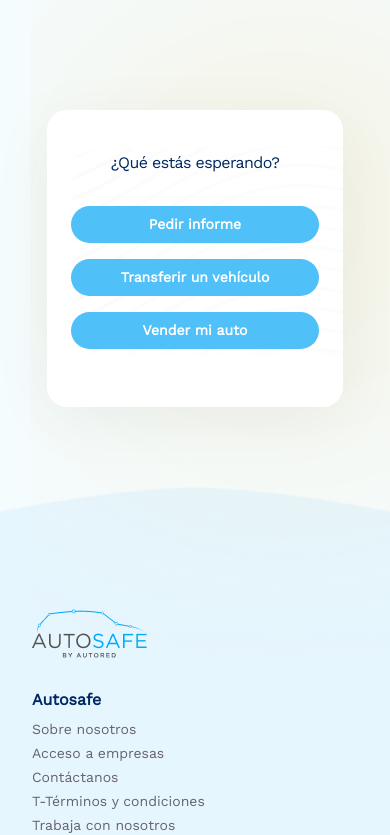
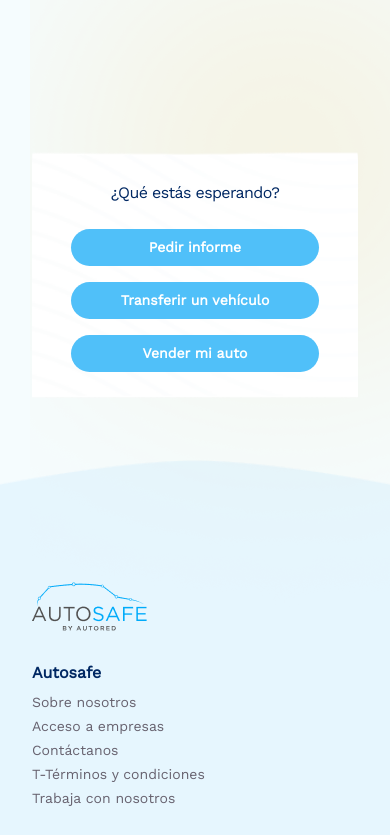
Before and after one commit to MamtazDev/paginaweb, a React (Vite) app: page / in a window 390 px wide. Shown: the part 3390-4225 px from the top of the page. Built offline with nearby package versions, Linux system fonts and the light colour scheme.

Commit message:
update blur images

```diff
--- a/src/Components/Questions/Questions.css
+++ b/src/Components/Questions/Questions.css
@@ -1,13 +1,17 @@
 .common_header3 {
+    color: var(--paleta-blue-dark, #002863);
     text-align: center;
+    font-family: Work Sans;
+    font-size: 36px;
+    font-style: normal;
+    font-weight: 600;
+    letter-spacing: -1.44px;
+    margin-bottom: 0px !important;
 }
-
 
 .question_section {
     position: relative;
     border-radius: 20px;
-    background: var(--neutros-white, #FFF);
-    box-shadow: 0px 12px 64px 0px rgba(0, 0, 0, 0.05);
     min-height: 297px;
     height: 100%;
     display: flex;
@@ -16,11 +20,12 @@
     display: flex;
     justify-content: center !important;
     z-index: 1 !important;
-
     background-image: url('../../assets/frame3.png');
     background-repeat: no-repeat;
     background-size: cover;
     padding: 0 !important;
+    background-position: center;
+    border-radius: 50px !important;
 }
 
 .question_blur {
@@ -34,6 +39,10 @@
 .question_blur img {
     max-width: 500px;
     width: 100%;
+}
+
+.question_blur_mobile img {
+   /* max-height: 500px; */
 }
 
 .question_rows {
@@ -59,7 +68,8 @@
     text-transform: initial !important;
     margin: auto;
 }
-.question_blur_mobile{
+
+.question_blur_mobile {
     display: none;
 }
 
@@ -108,12 +118,13 @@
         letter-spacing: -0.64px;
     }
 
+
     .question_section {
-        width: 100%;
-        max-width: 296px;
-        margin: 0px auto;
+        padding: 20px !important;
+        min-height: 350px;
+        border-radius: 20px;
+    }
 
-    }
 }
 
 
@@ -126,10 +137,18 @@
 
     }
 
+    .common_header3 {
+        font-size: 24px;
+    }
+
     .question_rows {
         padding: 0 23px;
         margin-top: 39px;
     }
 
+    .question_section {
+        padding: 20px !important;
+    }
+
 
 }
--- a/src/Shared/Footer/Footer.tsx
+++ b/src/Shared/Footer/Footer.tsx
@@ -2,7 +2,7 @@ import logo from "../../assets/Logo.png";
 import "./Footer.css";
 const Footer = () => {
   return (
-    <div style={{ paddingTop: "80px", background: "#f5fcfe" }}>
+    <div style={{ paddingTop: "", background: "#f5fcfe" }}>
       <footer className="footer_bg">
         <div className="container_width ">
           <div className="row footer_padding_sm">
```
